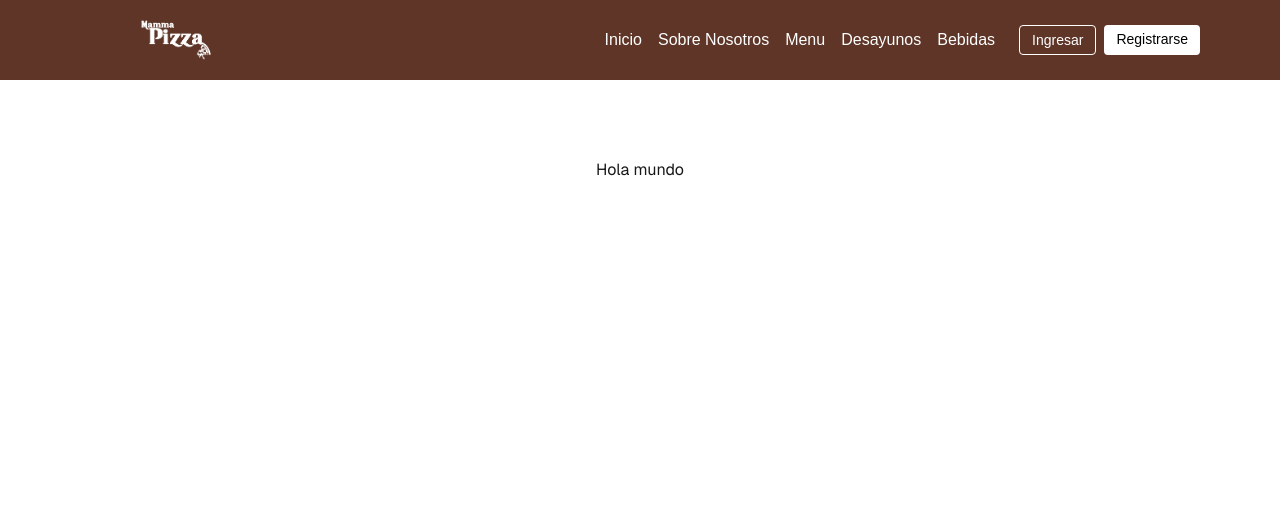
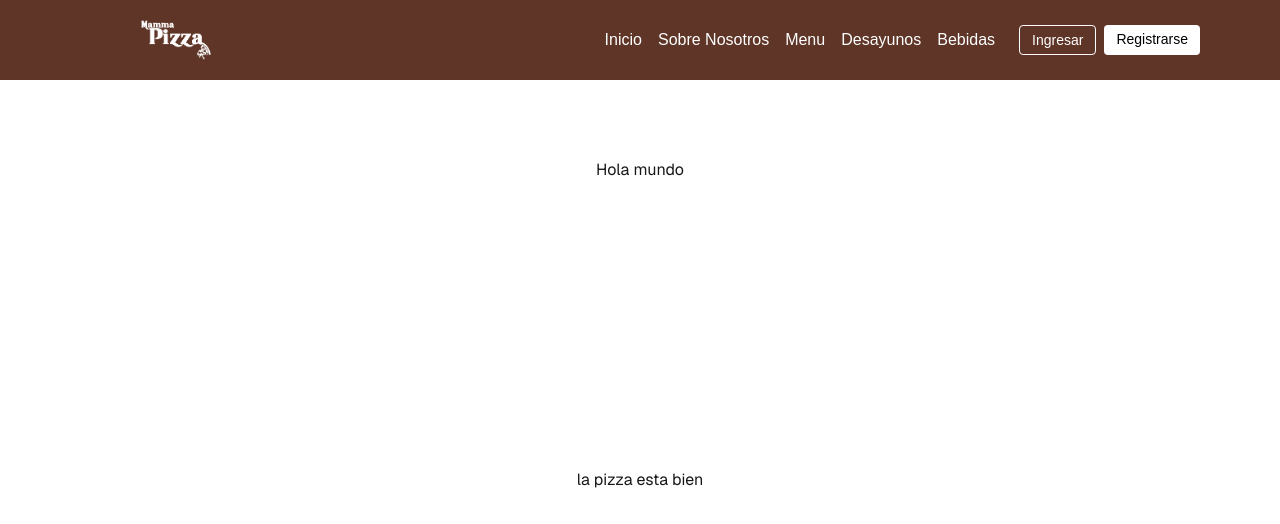
Before and after one commit to jhonvillanueva44/mammapizza, a Next.js app in the folder frontend/: page / in a window 1280 px wide. Shown: the top 524 px of the page. Built offline with nearby package versions, Linux system fonts and the light colour scheme.

Commit message:
casi terminado she

```diff
--- a/frontend/app/page.tsx
+++ b/frontend/app/page.tsx
@@ -4,6 +4,7 @@ export default function Home() {
   return (
     <div className="grid grid-rows-[20px_1fr_20px] items-center justify-items-center min-h-screen p-8 pb-20 gap-16 sm:p-20 font-[family-name:var(--font-geist-sans)]">
       <h1>Hola mundo</h1>
+      <h1>la pizza esta bien</h1>
     </div>
   );
 }
```
